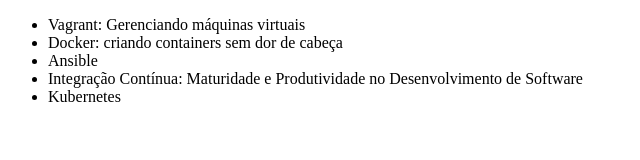
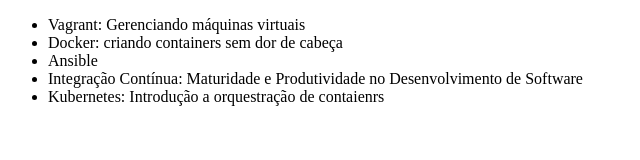
Before and after one commit to cesarfsgodoy/git-cap, a plain HTML site: page index.html in a window 1280 px wide. Shown: the whole page, without its empty margins (0-640 px from the left). Drawn offline with Linux system fonts and the light colour scheme.

Commit message:
Alterando o nome do curso de Kubernetes

```diff
--- a/index.html
+++ b/index.html
@@ -14,7 +14,7 @@
         <li>Docker: criando containers sem dor de cabeça</li>
         <li>Ansible</li>
         <li>Integração Contínua: Maturidade e Produtividade no Desenvolvimento de Software</li>
-        <li>Kubernetes</li>
+        <li>Kubernetes: Introdução a orquestração de contaienrs</li>
     </ul>
 </body>
 
```
